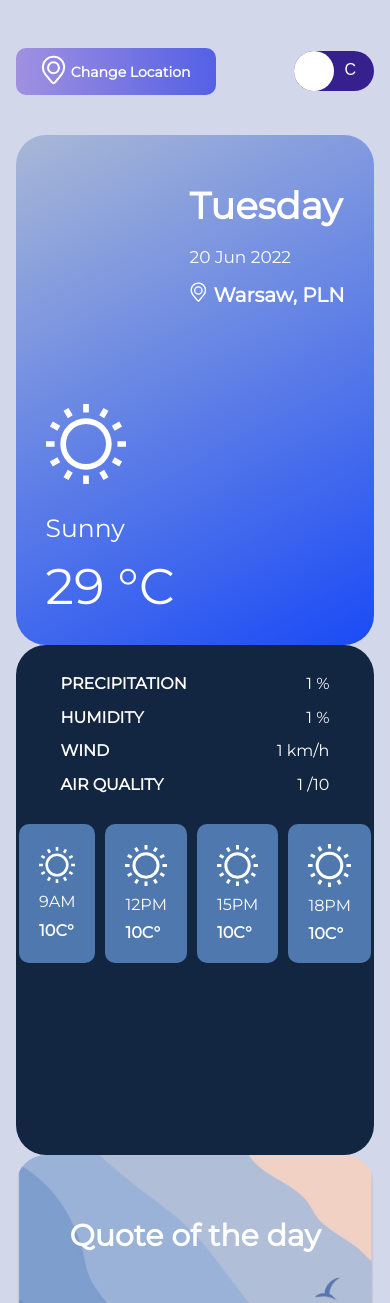
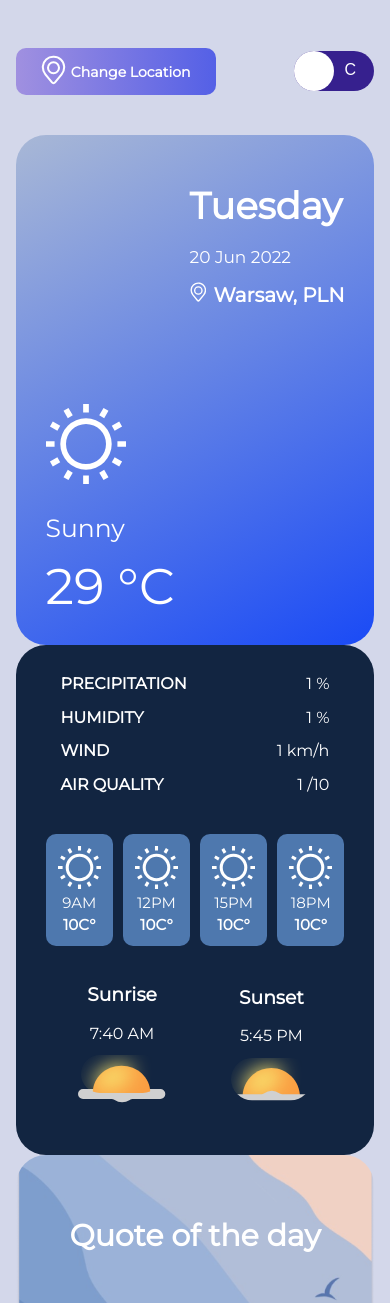
Before and after one commit to AnastasiiaUferova/weather-app, a React (Create React App) app: page / in a window 390 px wide. Shown: the top 1303 px of the page. Built offline with nearby package versions, Linux system fonts and the light colour scheme.

Commit message:
add SunriseCard

```diff
--- a/src/components/DataCard.tsx
+++ b/src/components/DataCard.tsx
@@ -2,10 +2,12 @@ import React from "react";
 import "../styles/DataCard/DataCard.css"
 import DataInfoContainer from "./DataInfoContainer";
 import TimeWeatherCardContainer from "../components/TimeWeatherCardContainer";
+import SunRiseCardContainer from "./SunRiseCardContainer";
 
 export default function DataCard() {
   return <div className="data">
     <DataInfoContainer />
     <TimeWeatherCardContainer />
+    <SunRiseCardContainer />
   </div>;
 }
--- /dev/null
+++ b/src/components/SunRiseCard.tsx
@@ -0,0 +1,20 @@
+import React, { FC } from 'react';
+
+type SunRiseCardType = {
+    title: string;
+    time: string;
+    url: string;
+    timeSign: string;
+}
+
+
+export const SunRiseCard: FC<SunRiseCardType> = ({url, title, time, timeSign}) => {
+    return (
+        <div className='sunrise-card'>
+            <h3 className='sunrise-card__title'>{title}</h3>
+            <p className='sunrise-card__time'>{time} {timeSign}</p>
+            <img alt="sunrise-icon" src={url}></img>
+
+        </div>
+    )
+}
--- /dev/null
+++ b/src/components/SunRiseCardContainer.tsx
@@ -0,0 +1,14 @@
+import React from 'react';
+import { SunRiseCard } from './SunRiseCard';
+import Sunrise from "../images/Sunrise.svg";
+import Sunset from "../images/Sunset.svg";
+import "../styles/SunRiseCard/SunRiseCard.css"
+
+export default function SunRiseCardContainer() {
+  return (
+    <div className='sunrise-card-container'>
+      <SunRiseCard url={Sunrise} title="Sunrise" time="7:40" timeSign='AM'/>
+      <SunRiseCard url={Sunset} title="Sunset" time="5:45" timeSign='PM'/>
+    </div>
+  )
+}
--- a/src/components/TimeWeatherCard.tsx
+++ b/src/components/TimeWeatherCard.tsx
@@ -16,5 +16,5 @@ export const TimeWeatherCard: FC<TimeWeatherCardType> = ({url, timeNumber, temp,
             <p className='time-weather-card__time'>{timeNumber}{timeSign}</p>
             <p className='time-weather-card__temp'>{temp}C°</p>
         </div>
-      )
+)
 }
--- /dev/null
+++ b/src/styles/SunRiseCard/SunRiseCard.css
@@ -0,0 +1,23 @@
+.sunrise-card {
+  color: white;
+  display: flex;
+  align-items: center;
+  flex-direction: column;
+  justify-content: center;
+}
+.sunrise-card-container {
+  display: flex;
+  justify-content: space-around;
+  margin-top: 20px;
+}
+.sunrise-card__title {
+  font-family: "Montserrat";
+  font-style: normal;
+  font-weight: 900;
+}
+.sunrise-card__time {
+  font-family: "Montserrat";
+  font-style: normal;
+  font-weight: 400;
+  margin-bottom: 12px;
+}
--- /dev/null
+++ b/src/styles/SunRiseCard/SunRiseCard.scss
@@ -0,0 +1,26 @@
+@import "../Variables/Variables.scss";
+
+.sunrise-card {
+    color: #FFFF;
+    display: flex;
+    align-items: center;
+    flex-direction: column;
+    justify-content: center;
+
+
+    &-container {
+        display: flex;
+        justify-content: space-around;
+        margin-top: 20px;
+    }
+
+    &__title {
+        @include font(900);
+    }
+
+    &__time {
+        @include font(400);
+        margin-bottom: 12px;
+    }
+
+}
--- a/src/styles/TimeWeatherCard/TimeWeatherCard.css
+++ b/src/styles/TimeWeatherCard/TimeWeatherCard.css
@@ -7,7 +7,9 @@
   background: #4e78ae;
   border-radius: 10px;
   padding: 20px;
-  gap: 10px;
+  gap: 12px;
+  text-align: center;
+  font-size: 1em;
 }
 .time-weather-card__time {
   font-family: "Montserrat";
@@ -25,5 +27,35 @@
   grid-template-columns: repeat(4, 1fr);
   gap: 10px;
   justify-content: center;
-  margin-top: 30px;
+  margin-top: 40px;
 }
+
+@media (max-width: 800px) {
+  .time-weather-card {
+    padding: 15px;
+    font-size: 0.8em;
+  }
+}
+@media (max-width: 700px) {
+  .time-weather-card {
+    padding: 30px;
+    gap: 5px;
+    font-size: 20px;
+  }
+}
+@media (max-width: 550px) {
+  .time-weather-card {
+    padding: 20px;
+  }
+}
+@media (max-width: 450px) {
+  .time-weather-card {
+    padding: 15px;
+  }
+}
+@media (max-width: 420px) {
+  .time-weather-card {
+    padding: 12px;
+    font-size: 15px;
+  }
+}
--- a/src/styles/TimeWeatherCard/TimeWeatherCard.scss
+++ b/src/styles/TimeWeatherCard/TimeWeatherCard.scss
@@ -10,14 +10,16 @@
     background: $active-weather;
     border-radius: 10px;
     padding: 20px;
-    gap: 10px;
+    gap: 12px;
+    text-align: center;
+    font-size: 1em;
 
 
     &__time {
         @include font(400)
     }
 
-    &__temp{
+    &__temp {
         @include font(900)
     }
 }
@@ -28,5 +30,42 @@
     grid-template-columns: repeat(4, 1fr);
     gap: 10px;
     justify-content: center;
-    margin-top: 30px;
+    margin-top: 40px;
 }
+
+
+@media (max-width: 800px) {
+    .time-weather-card {
+        padding: 15px;
+        font-size: 0.8em;
+    }
+}
+
+
+@media (max-width: 700px) {
+    .time-weather-card {
+        padding: 30px;
+        gap: 5px;
+        font-size: 20px;
+    }
+
+}
+
+@media (max-width: 550px) {
+    .time-weather-card {
+        padding: 20px;
+    }
+}
+
+@media (max-width: 450px) {
+    .time-weather-card {
+        padding: 15px;
+    }
+}
+
+@media (max-width: 420px) {
+    .time-weather-card {
+        padding: 12px;
+        font-size: 15px;
+    }
+}
```
